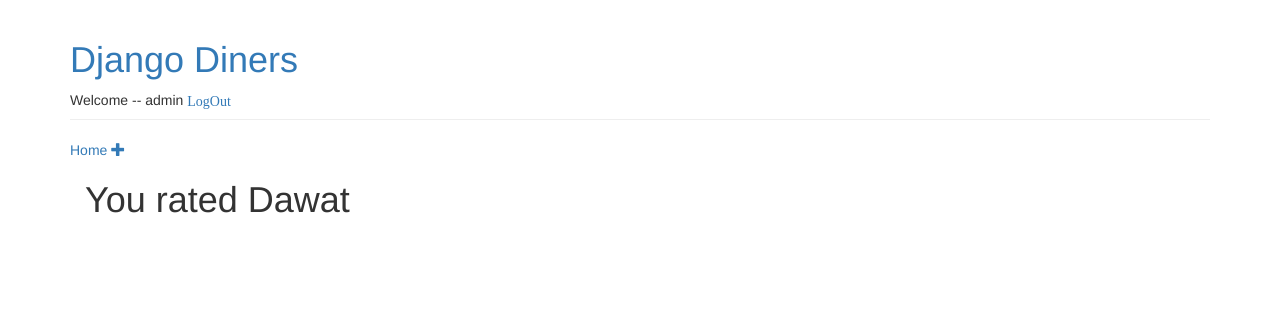
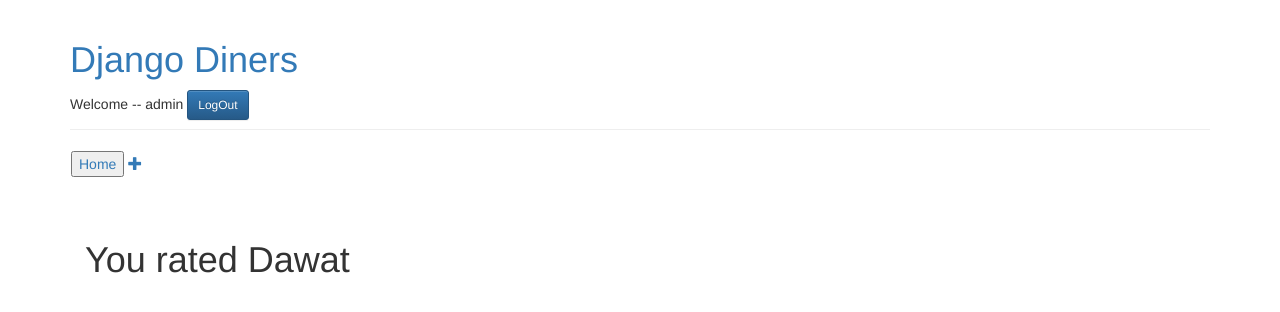
Before and after one commit to v786/swigger, a Django app: page /diners/1/rate/ in a window 1280 px wide. Shown: the top 312 px of the page. Run offline with Django 3.2, Linux system fonts and the light colour scheme; a user stored in the database is signed in; data comes from the database, SQL or seed files in the repository; both versions use the stored data as it was after the commit; some libraries are stand-ins or nearby versions.

Commit message:
Added some buttons to make links pretty

```diff
--- a/swigger/diners/templates/diners/base.html
+++ b/swigger/diners/templates/diners/base.html
@@ -10,11 +10,17 @@
     <body>
         <div class="container">
             <div class="page-header">
-                        <h1><a href="/">Django Diners</a></h1>
+                <h1>
+                    <a href="/">Django Diners</a>
+                </h1>
                 Welcome -- {{ user }}
-                        <a href="{% url 'diners:signout' %}" class="top-menu"><span class="glyphicon">LogOut</span></a>
+                <a href="{% url 'diners:signout' %}" class="top-menu">
+                    <button type="button" class="btn btn-primary btn-sm">LogOut</button>
+                </a>
             </div>
-                    <a href="/diners/">Home</a>
+            <div class="navbar">
+
+                <a href="/diners/"><button>Home</button></a>
                 {% if user.is_authenticated %}
                 <a href="{% url 'diners:post_new' %}" class="top-menu"><span class="glyphicon glyphicon-plus"></span></a>
                 {% else %}
@@ -22,8 +28,10 @@
                     <input type="text" name="username">
                     <input type="password" name="password">
                     <input type="submit" value="Submit" />
+                </form>
+                {% endif %}
+            </div>
 
-                    {% endif %}
             <div class="content container">
                 <div class="row">
                     <div class="col-md-8">
```
Also changed, not shown: swigger/db.sqlite3, 1 other file. Lines whose indentation alone changed are shown as unchanged.
